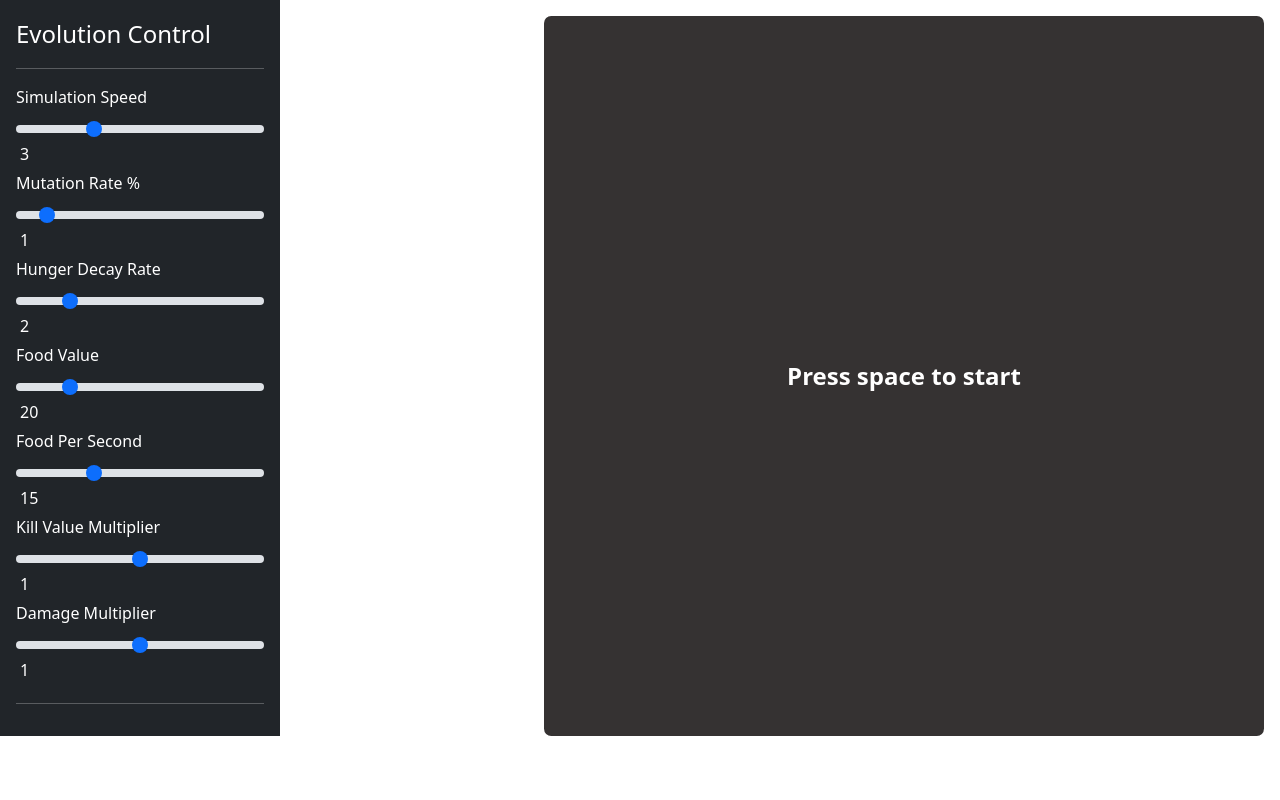
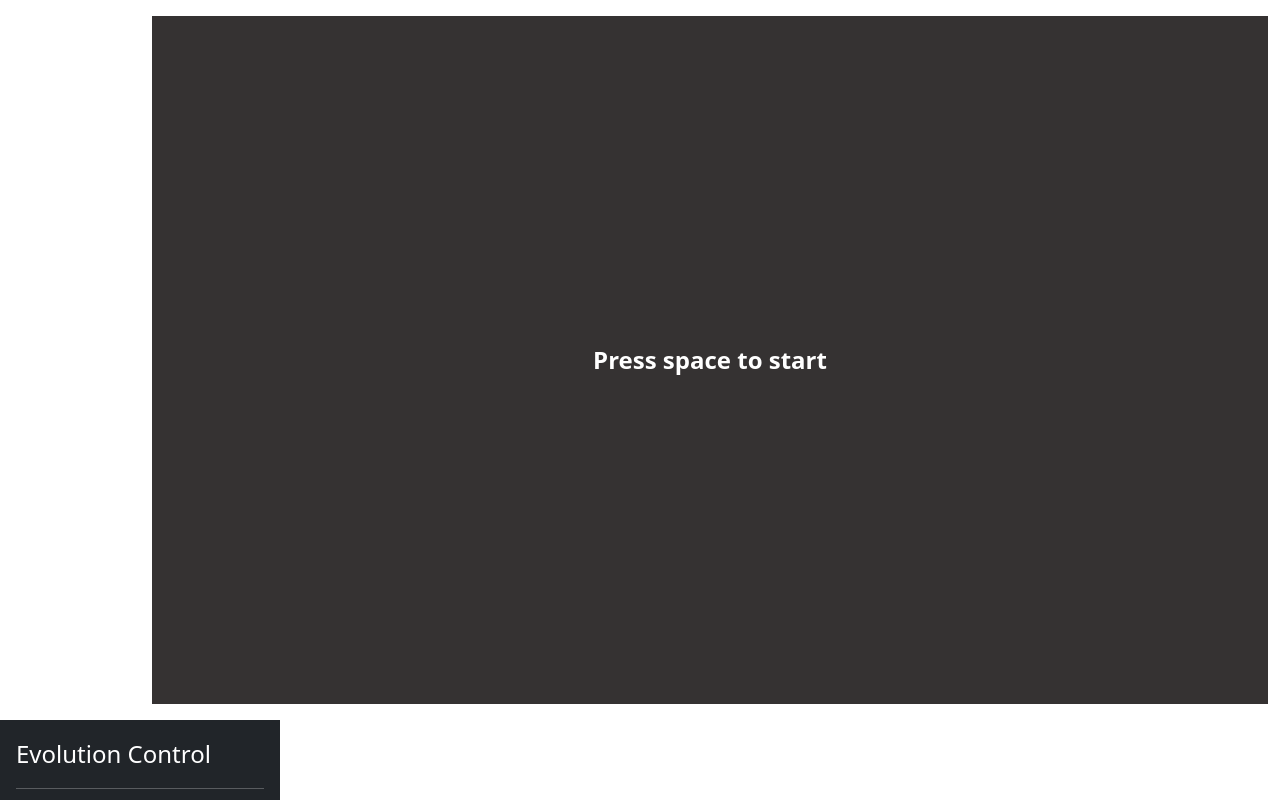
Before and after one commit to candrasc/Evolution, a website with bundled scripts: page frontend/index.html in a window 1280 px wide. Shown: the top 800 px of the page. Built offline with nearby package versions, Linux system fonts and the light colour scheme.

Commit message:
update world container

```diff
--- a/frontend/index.html
+++ b/frontend/index.html
@@ -8,7 +8,7 @@
     <title>Evolution Simulator</title>
   </head>
   <body>
-    <div class="world-container" data-world-container>
+    <div class="world-container container" data-world-container>
       <canvas id="world"> </canvas>
       <div class="start-screen" data-start-screen>Press space to start</div>
       <div class="start-screen hide" data-unpause-screen>
--- a/frontend/static/styles/styles.css
+++ b/frontend/static/styles/styles.css
@@ -44,15 +44,13 @@
 }
 
 .world-container {
-  overflow: hidden;
-  position: absolute;
-  right: 1rem;
-  margin-top: 1rem;
-  margin-bottom: 1rem;
+  position: relative;
+  padding: 1rem;
+  margin-right: 1rem;
   border-radius: 1%;
   height: 45rem;
   width: 45rem;
-  float: left;
+  float: right;
 }
 
 .start-screen {
```
